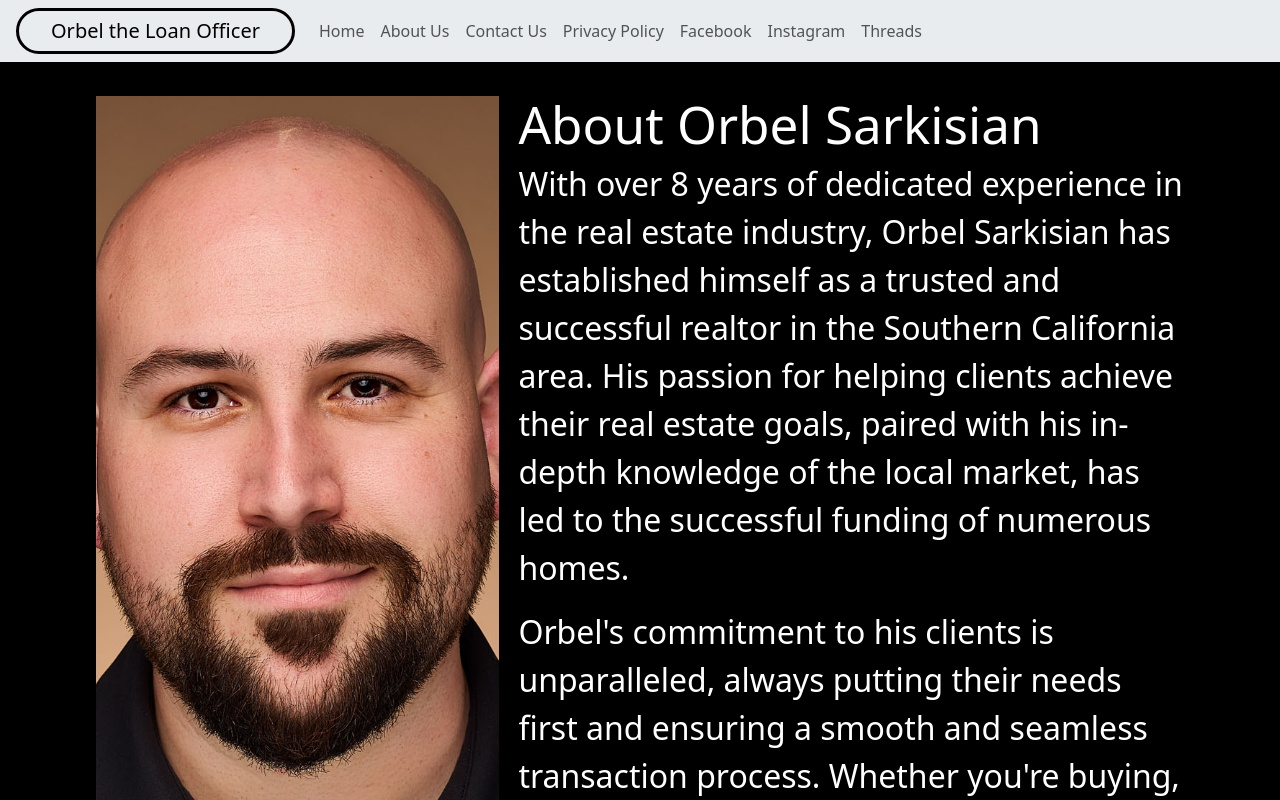
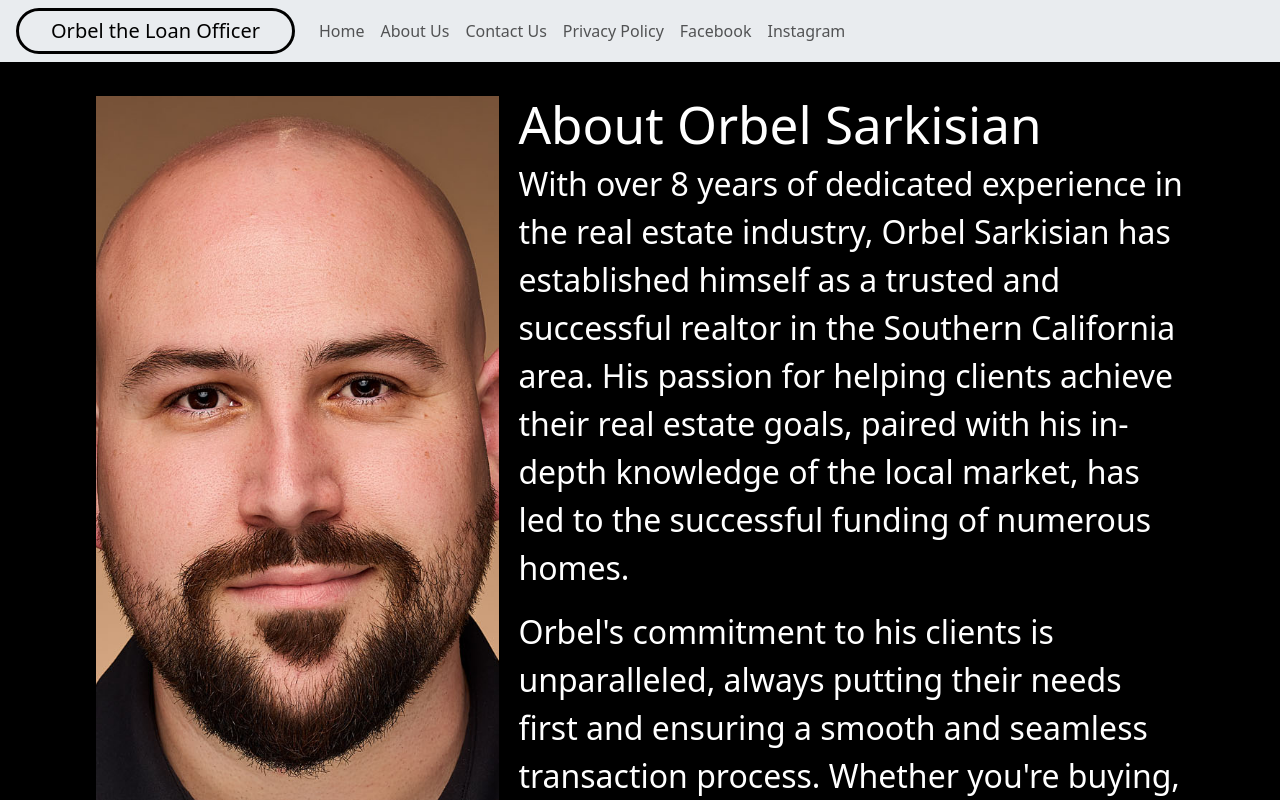
Before and after one commit to orrino213/Orrin-Portfolio, a React (Vite) app: page /aboutus in a window 1280 px wide. Shown: the top 800 px of the page. Built offline with nearby package versions, Linux system fonts and the light colour scheme.

Commit message:
removed threads link

```diff
--- a/src/components/navbar/NavBar.jsx
+++ b/src/components/navbar/NavBar.jsx
@@ -30,24 +30,6 @@ function MyNavbar() {
           >
             Instagram
           </Nav.Link>
-          <Nav.Link
-            href="https://www.threads.net/@orbel_the_loan_officer"
-            target="_blank"
-            rel="noopener noreferrer"
-          >
-            Threads
-          </Nav.Link>
-          {/* <NavDropdown title="Dropdown" id="basic-nav-dropdown">
-            <NavDropdown.Item href="#action/3.1">Action</NavDropdown.Item>
-            <NavDropdown.Item href="#action/3.2">
-              Another action
-            </NavDropdown.Item>
-            <NavDropdown.Item href="#action/3.3">Something</NavDropdown.Item>
-            <NavDropdown.Divider />
-            <NavDropdown.Item href="#action/3.4">
-              Separated link
-            </NavDropdown.Item>
-          </NavDropdown> */}
         </Nav>
       </Navbar.Collapse>
     </Navbar>
```
